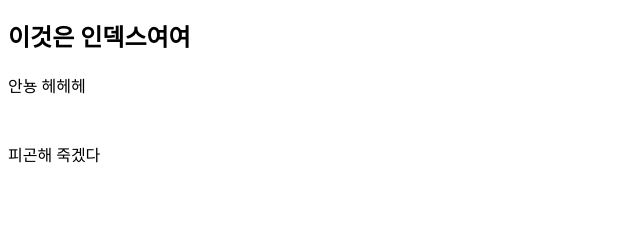
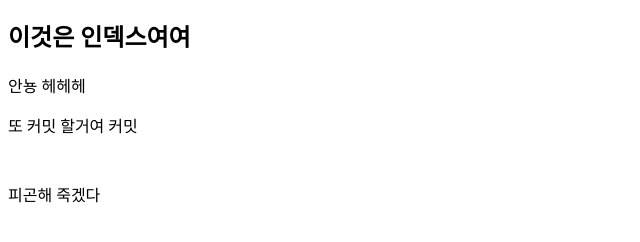
Before and after one commit to yuwol-9/html_tutorial, a plain HTML site: page index.html in a window 1280 px wide. Shown: the part 136-378 px from the top of the page, without its empty margins (0-640 px from the left). Drawn offline with Linux system fonts and the light colour scheme.

Commit message:
html_totorial_ver2.0

```diff
--- a/index.html
+++ b/index.html
@@ -15,6 +15,7 @@
 
         <h2>이것은 인덱스여여</h2>
         <p>안뇽 헤헤헤</p>
+        <p>또 커밋 할거여 커밋</p>
         <p style="margin-top:45px;">피곤해 죽겠다</p>
     </body>
 </html>
```
